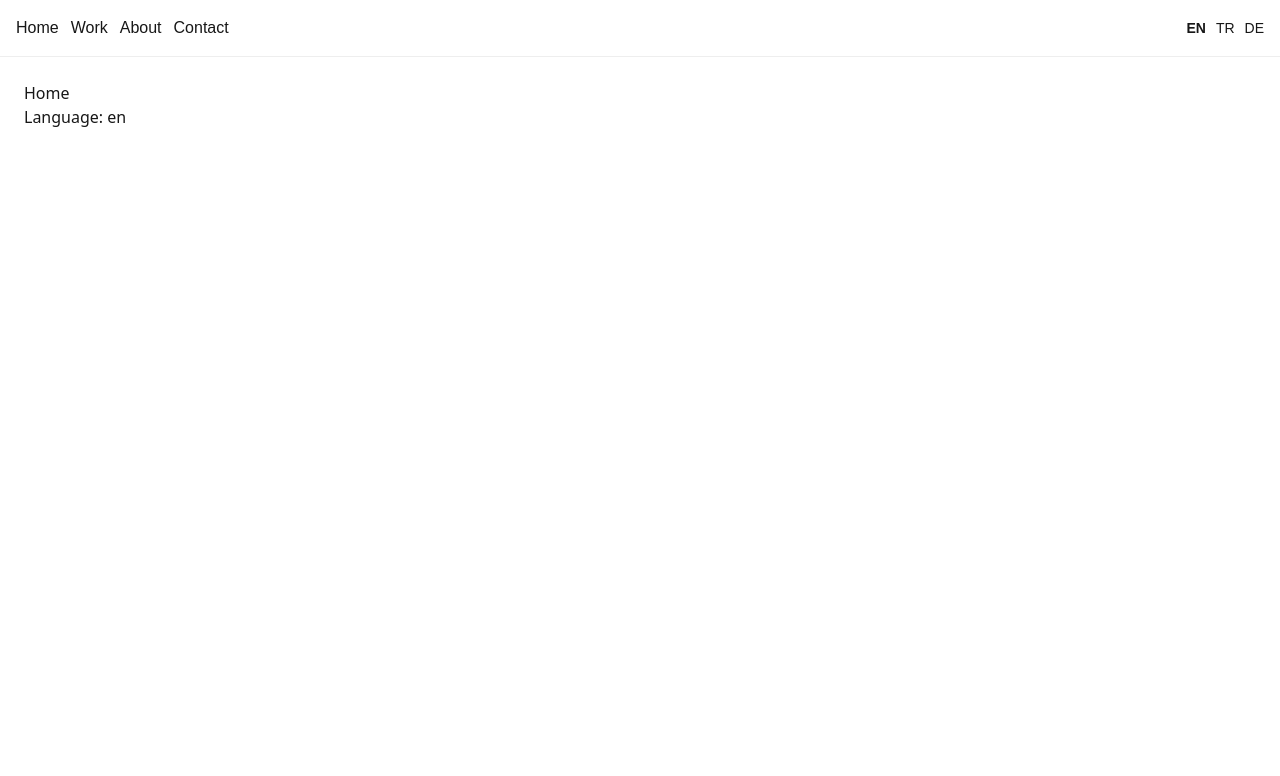
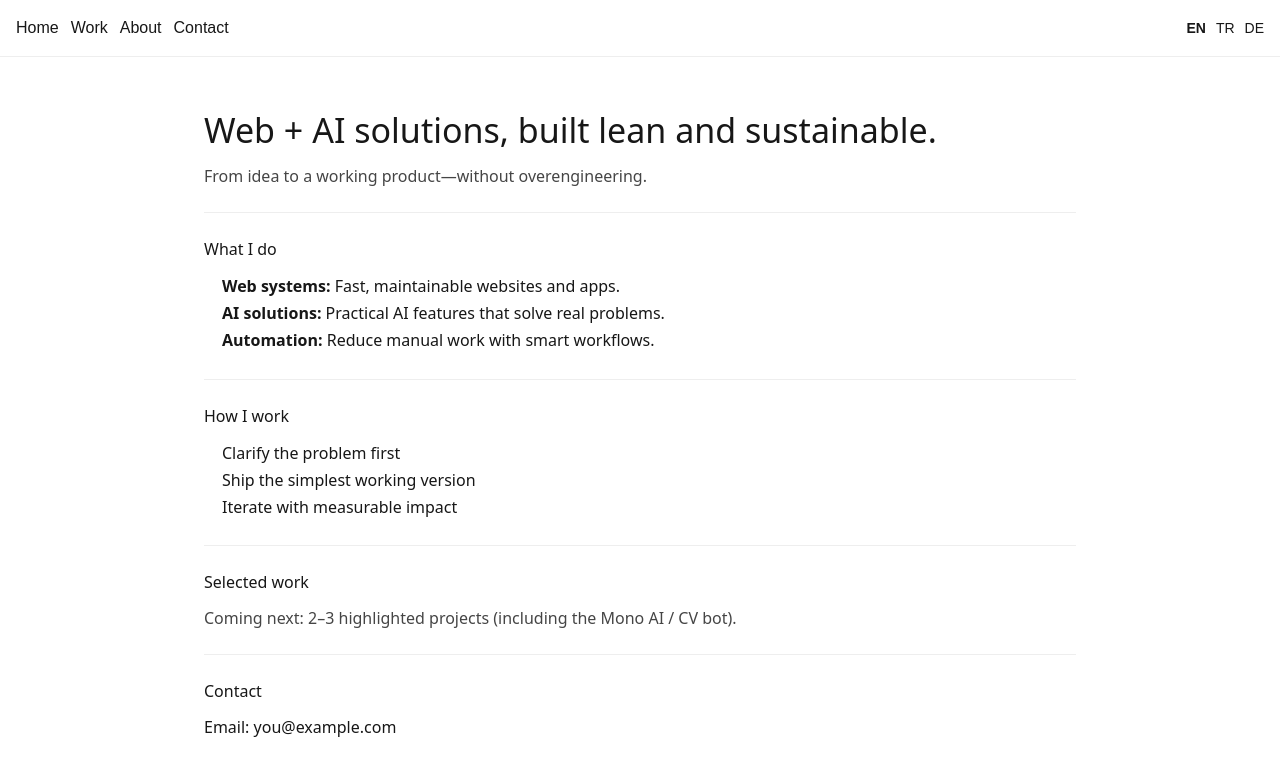
Before and after one commit to GemoCrypto/cagribozgeyik, a Next.js app: page /en in a window 1280 px wide. Shown: the top 776 px of the page. Built offline with nearby package versions, Linux system fonts and the light colour scheme.

Commit message:
Add home page content blocks

```diff
--- a/app/[lang]/page.tsx
+++ b/app/[lang]/page.tsx
@@ -1,10 +1,110 @@
 type Params = { lang: string };
 
+function t(lang: string) {
+  const copy = {
+    en: {
+      heroTitle: "Web + AI solutions, built lean and sustainable.",
+      heroSub: "From idea to a working product—without overengineering.",
+      what: "What I do",
+      what1: "Web systems",
+      what1s: "Fast, maintainable websites and apps.",
+      what2: "AI solutions",
+      what2s: "Practical AI features that solve real problems.",
+      what3: "Automation",
+      what3s: "Reduce manual work with smart workflows.",
+      how: "How I work",
+      how1: "Clarify the problem first",
+      how2: "Ship the simplest working version",
+      how3: "Iterate with measurable impact",
+      selected: "Selected work",
+      cta: "Contact",
+    },
+    tr: {
+      heroTitle: "Web + AI çözümleri: sade, hızlı, sürdürülebilir.",
+      heroSub: "Fikirden çalışan ürüne—gereksiz overengineering olmadan.",
+      what: "Ne yapıyorum?",
+      what1: "Web sistemleri",
+      what1s: "Hızlı ve bakımı kolay web çözümleri.",
+      what2: "AI çözümleri",
+      what2s: "Gerçek problemleri çözen pratik AI özellikleri.",
+      what3: "Otomasyon",
+      what3s: "Tekrarlı işleri akıllı akışlarla azaltma.",
+      how: "Nasıl çalışırım?",
+      how1: "Önce problemi netleştiririm",
+      how2: "En basit çalışan versiyonu çıkarırım",
+      how3: "Ölçülebilir etkiyle iterasyon yaparım",
+      selected: "Seçili işler",
+      cta: "İletişim",
+    },
+    de: {
+      heroTitle: "Web- und KI-Loesungen, schlank und nachhaltig gebaut.",
+      heroSub: "Von der Idee zum funktionierenden Produkt—ohne Overengineering.",
+      what: "Was ich mache",
+      what1: "Web-Systeme",
+      what1s: "Schnelle, wartbare Websites und Apps.",
+      what2: "KI-Loesungen",
+      what2s: "Praktische KI-Funktionen fuer echte Probleme.",
+      what3: "Automatisierung",
+      what3s: "Weniger Handarbeit durch smarte Workflows.",
+      how: "Arbeitsweise",
+      how1: "Zuerst Problem klaeren",
+      how2: "Einfachste funktionierende Version liefern",
+      how3: "Iterieren mit messbarem Effekt",
+      selected: "Ausgewaehlte Projekte",
+      cta: "Kontakt",
+    },
+  } as const;
+
+  return copy[(lang as keyof typeof copy) ?? "en"] ?? copy.en;
+}
+
 export default function Home({ params }: { params: Params }) {
+  const lang = params.lang || "en";
+  const c = t(lang);
+
   return (
-    <main style={{ padding: 24, fontFamily: "system-ui" }}>
-      <h1>Home</h1>
-      <p>Language: {params.lang}</p>
+    <main style={{ padding: 24, fontFamily: "system-ui", maxWidth: 920, margin: "0 auto" }}>
+      {/* HERO */}
+      <section style={{ padding: "24px 0" }}>
+        <h1 style={{ fontSize: 34, margin: "0 0 8px" }}>{c.heroTitle}</h1>
+        <p style={{ margin: 0, opacity: 0.8 }}>{c.heroSub}</p>
+      </section>
+
+      {/* WHAT I DO */}
+      <section style={{ padding: "24px 0", borderTop: "1px solid #eee" }}>
+        <h2 style={{ margin: "0 0 12px" }}>{c.what}</h2>
+        <ul style={{ margin: 0, paddingLeft: 18, lineHeight: 1.7 }}>
+          <li><b>{c.what1}:</b> {c.what1s}</li>
+          <li><b>{c.what2}:</b> {c.what2s}</li>
+          <li><b>{c.what3}:</b> {c.what3s}</li>
+        </ul>
+      </section>
+
+      {/* HOW I WORK */}
+      <section style={{ padding: "24px 0", borderTop: "1px solid #eee" }}>
+        <h2 style={{ margin: "0 0 12px" }}>{c.how}</h2>
+        <ul style={{ margin: 0, paddingLeft: 18, lineHeight: 1.7 }}>
+          <li>{c.how1}</li>
+          <li>{c.how2}</li>
+          <li>{c.how3}</li>
+        </ul>
+      </section>
+
+      {/* SELECTED WORK (placeholder) */}
+      <section style={{ padding: "24px 0", borderTop: "1px solid #eee" }}>
+        <h2 style={{ margin: "0 0 12px" }}>{c.selected}</h2>
+        <p style={{ margin: 0, opacity: 0.8 }}>
+          Coming next: 2–3 highlighted projects (including the Mono AI / CV bot).
+        </p>
+      </section>
+
+      {/* CTA */}
+      <section style={{ padding: "24px 0", borderTop: "1px solid #eee" }}>
+        <h2 style={{ margin: "0 0 12px" }}>{c.cta}</h2>
+        <p style={{ margin: 0 }}>
+          Email: <a href="mailto:you@example.com">you@example.com</a>
+        </p>
+      </section>
     </main>
   );
 }
```
